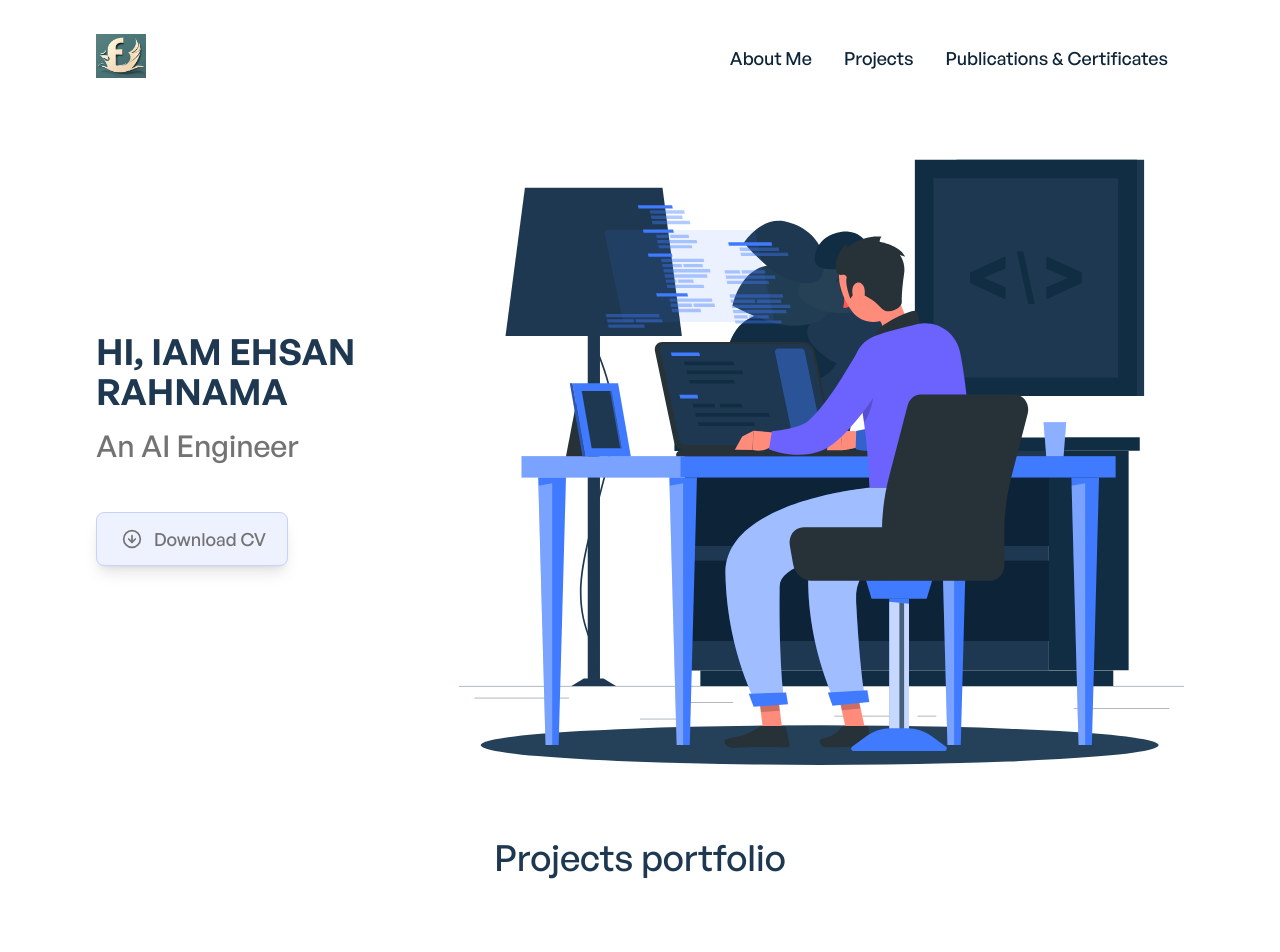
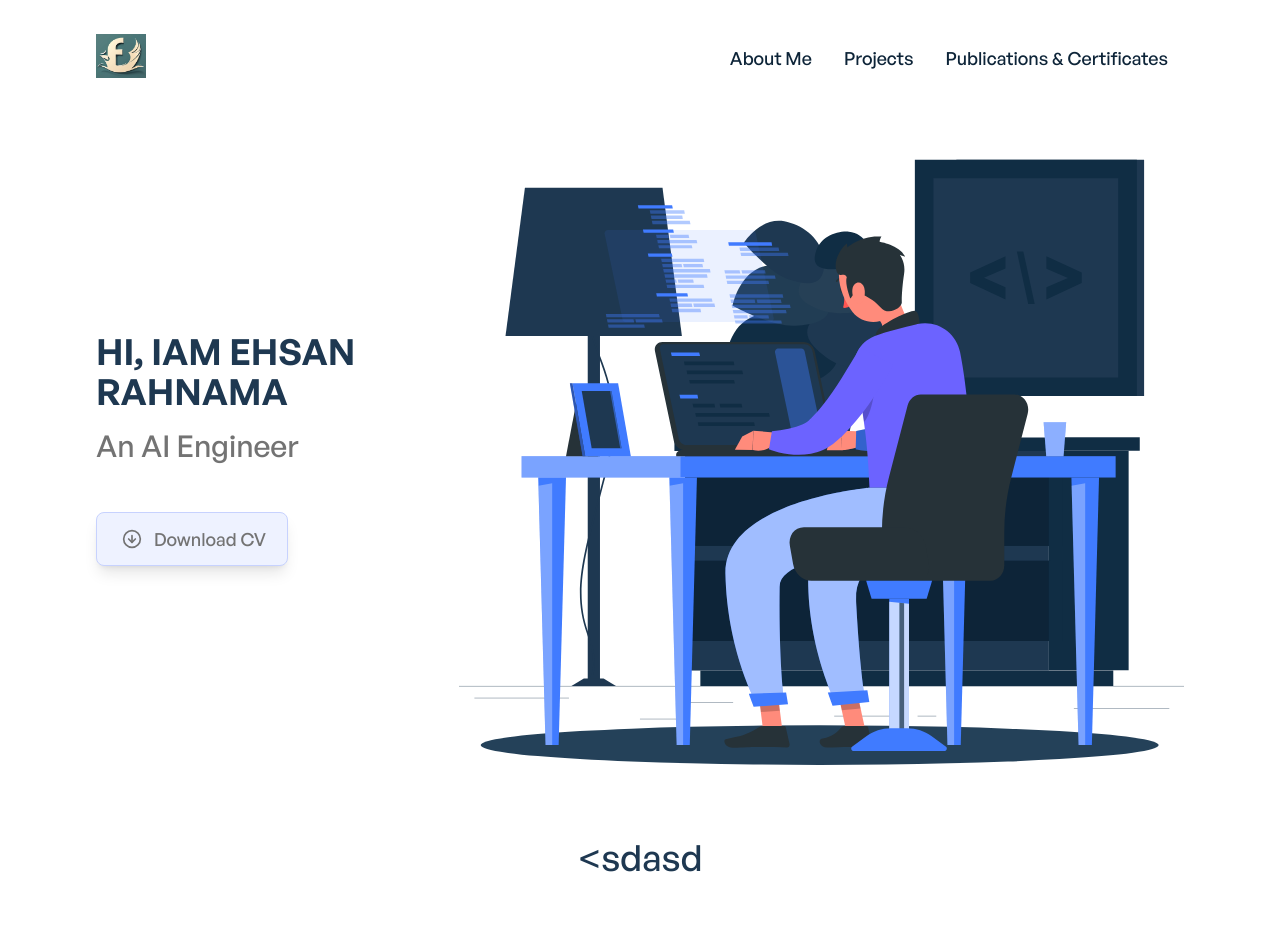
Before and after one commit to ehsanrahnama/website, a Next.js app: page / in a window 1280 px wide. Shown: the top 952 px of the page. Built offline with nearby package versions, Linux system fonts and the light colour scheme.

Commit message:
some change again

```diff
--- a/components/projects/ProjectsGrid.jsx
+++ b/components/projects/ProjectsGrid.jsx
@@ -4,12 +4,12 @@ import ProjectSingle from "./ProjectSingle";
 import { projectsData } from "../../data/projectsData";
 import ProjectsFilter from "./ProjectsFilter";
 
-function ProjectsGrid() {
+function ProjectsGrid({ title }) {
   return (
     <section className="py-5 mt-10 min-h-screen">
       <div className="text-center">
         <p className="font-general-medium text-2xl sm:text-4xl mb-1 text-ternary-dark dark:text-ternary-light">
-          Projects portfolio
+          {title}
         </p>
       </div>
 
--- a/pages/index.jsx
+++ b/pages/index.jsx
@@ -1,8 +1,8 @@
-import Link from 'next/link';
-import PagesMetaHead from '../components/PagesMetaHead';
-import ProjectsGrid from '../components/projects/ProjectsGrid';
-import Button from '../components/reusable/Button';
-import AppBanner from '../components/shared/AppBanner';
+import Link from "next/link";
+import PagesMetaHead from "../components/PagesMetaHead";
+import ProjectsGrid from "../components/projects/ProjectsGrid";
+import Button from "../components/reusable/Button";
+import AppBanner from "../components/shared/AppBanner";
 
 export default function Home() {
   return (
@@ -11,7 +11,7 @@ export default function Home() {
 
       <AppBanner />
 
-			<ProjectsGrid />
+      <ProjectsGrid title={"<sdasd"} />
 
       <div className="mt-10 sm:mt-15 flex justify-center">
         <div className="font-general-medium flex items-center px-6 py-3 rounded-lg shadow-lg hover:shadow-xl bg-indigo-500 hover:bg-indigo-600 focus:ring-1 focus:ring-indigo-900 text-white text-lg sm:text-xl duration-300">
--- a/pages/projects/index.jsx
+++ b/pages/projects/index.jsx
@@ -1,14 +1,14 @@
-import PagesMetaHead from '../../components/PagesMetaHead';
-import ProjectsGrid from '../../components/projects/ProjectsGrid';
+import PagesMetaHead from "../../components/PagesMetaHead";
+import ProjectsGrid from "../../components/projects/ProjectsGrid";
 
 function index() {
-	return (
-		<div className="container mx-auto">
-			<PagesMetaHead title="Projects" />
+  return (
+    <div className="container mx-auto">
+      <PagesMetaHead title="Projects" />
 
-			<ProjectsGrid />
-		</div>
-	);
+      <ProjectsGrid title={"sdasdasdasdasdasd"} />
+    </div>
+  );
 }
 
 export default index;
--- a/pages/publications.jsx
+++ b/pages/publications.jsx
@@ -6,7 +6,7 @@ function publications() {
     <div className="container mx-auto">
       <PagesMetaHead title="Projects" />
 
-      <ProjectsGrid />
+      <ProjectsGrid title="Projects portfolio" />
     </div>
   );
 }
```
Lines whose indentation alone changed are shown as unchanged.
